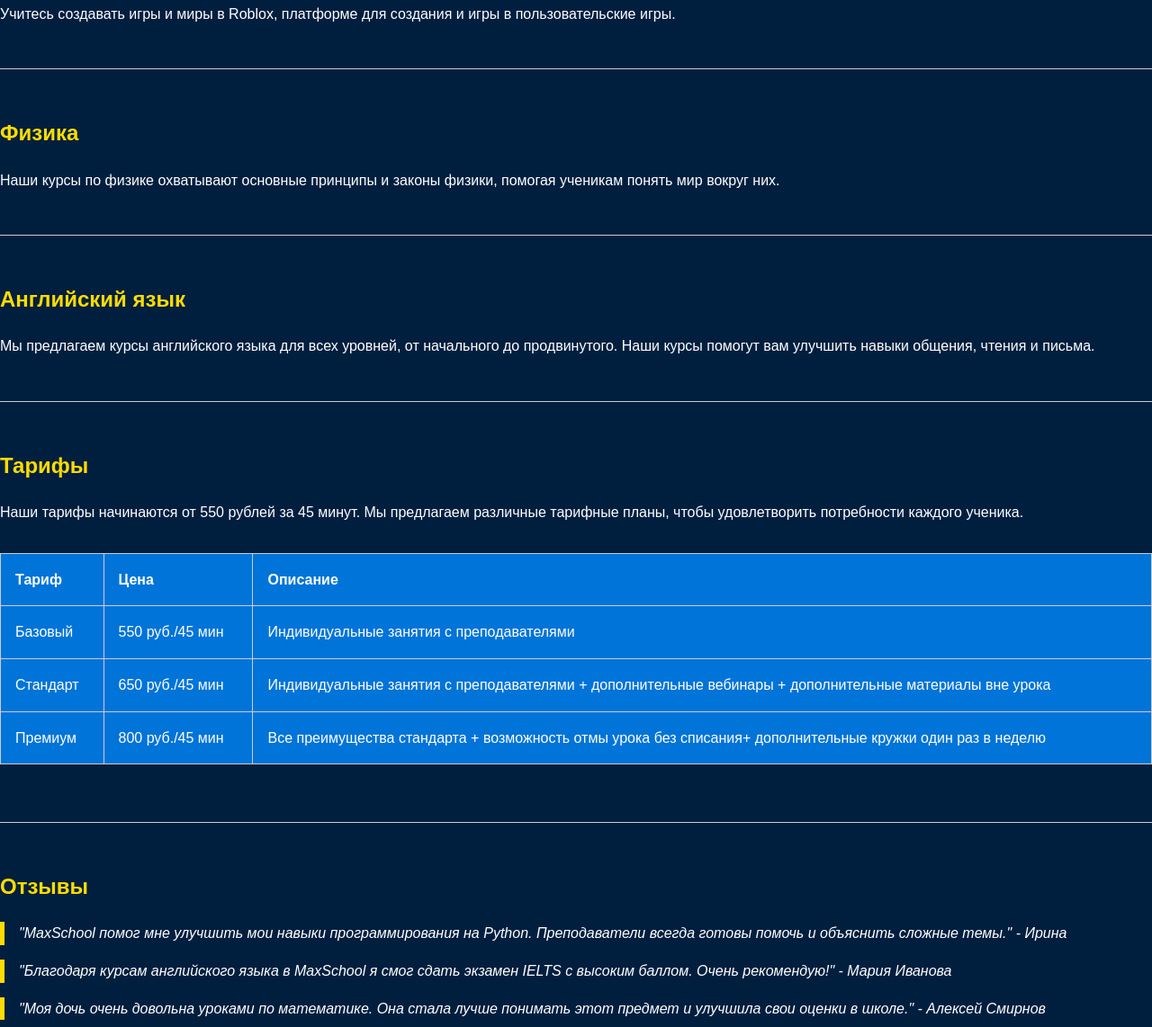
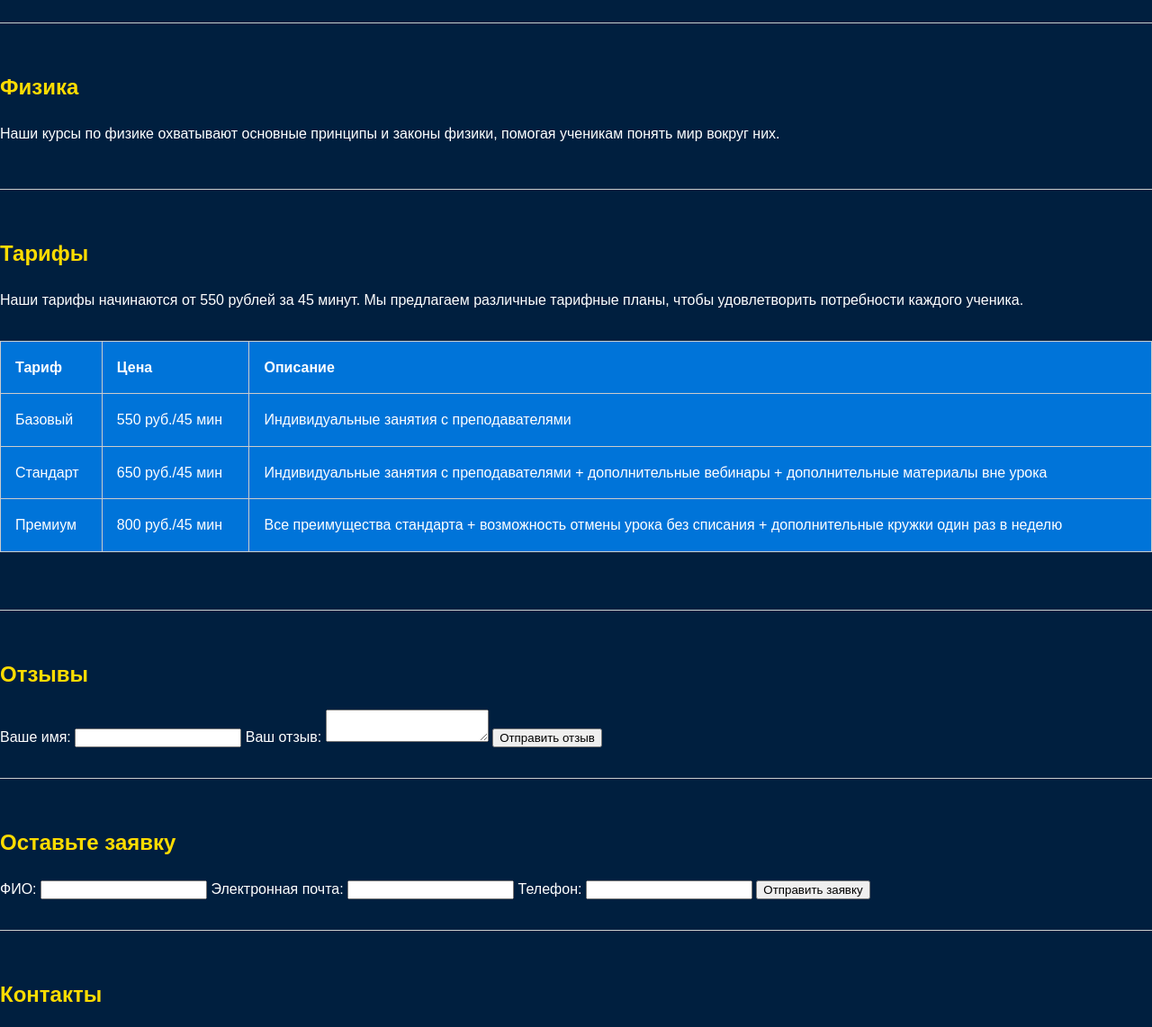
Before and after one commit to maxim901-naz/maxschooll-website.github.io, a plain HTML site: page index.html in a window 1280 px wide. Shown: the part 1208-2350 px from the top of the page at 90% size. Drawn offline with Linux system fonts and the light colour scheme.

Commit message:
Update index.html

```diff
--- a/index.html
+++ b/index.html
@@ -4,7 +4,16 @@
     <meta charset="UTF-8">
     <meta name="viewport" content="width=device-width, initial-scale=1.0">
     <title>MaxSchool - Онлайн Школа</title>
+    <!-- Добавляем логотип -->
     <link rel="stylesheet" href="styles.css">
+    <style>
+        /* Пример стилей для логотипа */
+        .logo {
+            display: block;
+            margin: 0 auto;
+            width: 150px; /* Настройте размер при необходимости */
+        }
+    </style>
 </head>
 <body>
     <header>
@@ -14,9 +23,11 @@
                 <li><a href="#subjects">Предметы</a></li>
                 <li><a href="#pricing">Тарифы</a></li>
                 <li><a href="#reviews">Отзывы</a></li>
+                <li><a href="#application">Заявка</a></li>
                 <li><a href="#contact">Контакты</a></li>
             </ul>
         </nav>
+        <img src="path-to-your-logo.png" alt="Логотип MaxSchool" class="logo"> <!-- Логотип -->
         <h1>Добро пожаловать в MaxSchool</h1>
     </header>
     <section id="about">
@@ -24,15 +35,16 @@
         <p>MaxSchool - это современная онлайн школа, предлагающая высококачественное образование для студентов всех возрастов. Мы стремимся к тому, чтобы каждый ученик достиг своих учебных целей и раскрыл свой потенциал.</p>
         <p>Предлагаем пробный урок длительностью 30 минут бесплатно!</p>
     </section>
+
     <section id="subjects">
         <h2>Предметы</h2>
         <ul>
             <li><a href="#math">Математика</a></li>
             <li><a href="#comp-courses">Компьютерные курсы</a></li>
             <li><a href="#physics">Физика</a></li>
-            <li><a href="#english">Английский язык</a></li>
         </ul>
     </section>
+
     <section id="math">
         <h2>Математика</h2>
         <p>Наши курсы по математике охватывают все уровни от начальной школы до высшей математики. Мы помогаем ученикам понять и полюбить этот предмет.</p>
@@ -43,17 +55,13 @@
         <p>Изучите основы программирования на Python, одном из самых популярных языков программирования.</p>
         <h3>Scratch</h3>
         <p>Создавайте свои собственные игры и анимации с помощью Scratch, визуального языка программирования для начинающих.</p>
-        <h3>Roblox</h3>
-        <p>Учитесь создавать игры и миры в Roblox, платформе для создания и игры в пользовательские игры.</p>
     </section>
+
     <section id="physics">
         <h2>Физика</h2>
         <p>Наши курсы по физике охватывают основные принципы и законы физики, помогая ученикам понять мир вокруг них.</p>
     </section>
-    <section id="english">
-        <h2>Английский язык</h2>
-        <p>Мы предлагаем курсы английского языка для всех уровней, от начального до продвинутого. Наши курсы помогут вам улучшить навыки общения, чтения и письма.</p>
-    </section>
+
     <section id="pricing">
         <h2>Тарифы</h2>
         <p>Наши тарифы начинаются от 550 рублей за 45 минут. Мы предлагаем различные тарифные планы, чтобы удовлетворить потребности каждого ученика.</p>
@@ -76,27 +84,43 @@
             <tr>
                 <td>Премиум</td>
                 <td>800 руб./45 мин</td>
-                <td>Все преимущества стандарта + возможность отмы урока без списания+ дополнительные кружки один раз в неделю</td>
+                <td>Все преимущества стандарта + возможность отмены урока без списания + дополнительные кружки один раз в неделю</td>
             </tr>
         </table>
     </section>
+
+    <!-- Форма отзывов -->
     <section id="reviews">
         <h2>Отзывы</h2>
-        <blockquote>
-            <p>"MaxSchool помог мне улучшить мои навыки программирования на Python. Преподаватели всегда готовы помочь и объяснить сложные темы." - Ирина</p>
-        </blockquote>
-        <blockquote>
-            <p>"Благодаря курсам английского языка в MaxSchool я смог сдать экзамен IELTS с высоким баллом. Очень рекомендую!" - Мария Иванова</p>
-        </blockquote>
-        <blockquote>
-            <p>"Моя дочь очень довольна уроками по математике. Она стала лучше понимать этот предмет и улучшила свои оценки в школе." - Алексей Смирнов</p>
-        </blockquote>
+        <form>
+            <label for="name">Ваше имя:</label>
+            <input type="text" id="name" name="name" required>
+            <label for="review">Ваш отзыв:</label>
+            <textarea id="review" name="review" required></textarea>
+            <button type="submit">Отправить отзыв</button>
+        </form>
     </section>
+
+    <!-- Форма заявки -->
+    <section id="application">
+        <h2>Оставьте заявку</h2>
+        <form>
+            <label for="fullName">ФИО:</label>
+            <input type="text" id="fullName" name="fullName" required>
+            <label for="email">Электронная почта:</label>
+            <input type="email" id="email" name="email" required>
+            <label for="phone">Телефон:</label>
+            <input type="tel" id="phone" name="phone" required>
+            <button type="submit">Отправить заявку</button>
+        </form>
+    </section>
+
     <section id="contact">
         <h2>Контакты</h2>
         <p>Для получения дополнительной информации свяжитесь с нами по электронной почте: <a href="mailto:nazarov.maxim.200@gmail.com">nazarov.maxim.200@gmail.com</a></p>
         <p>Телеграм: <a href="https://t.me/MaxiiNaz">t.me/nazarov_maxim</a></p>
     </section>
+
     <footer>
         <p>&copy; 2024 MaxSchool</p>
     </footer>
```
